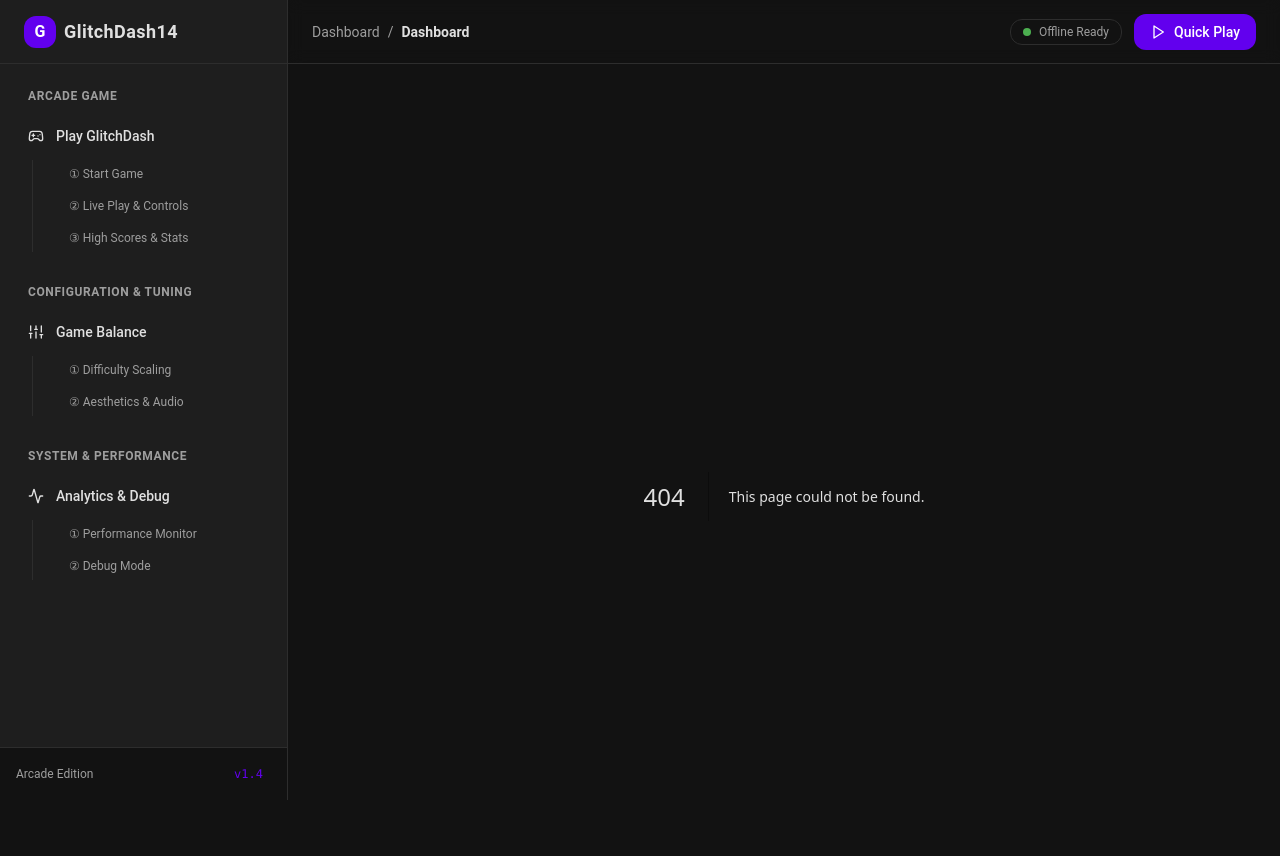
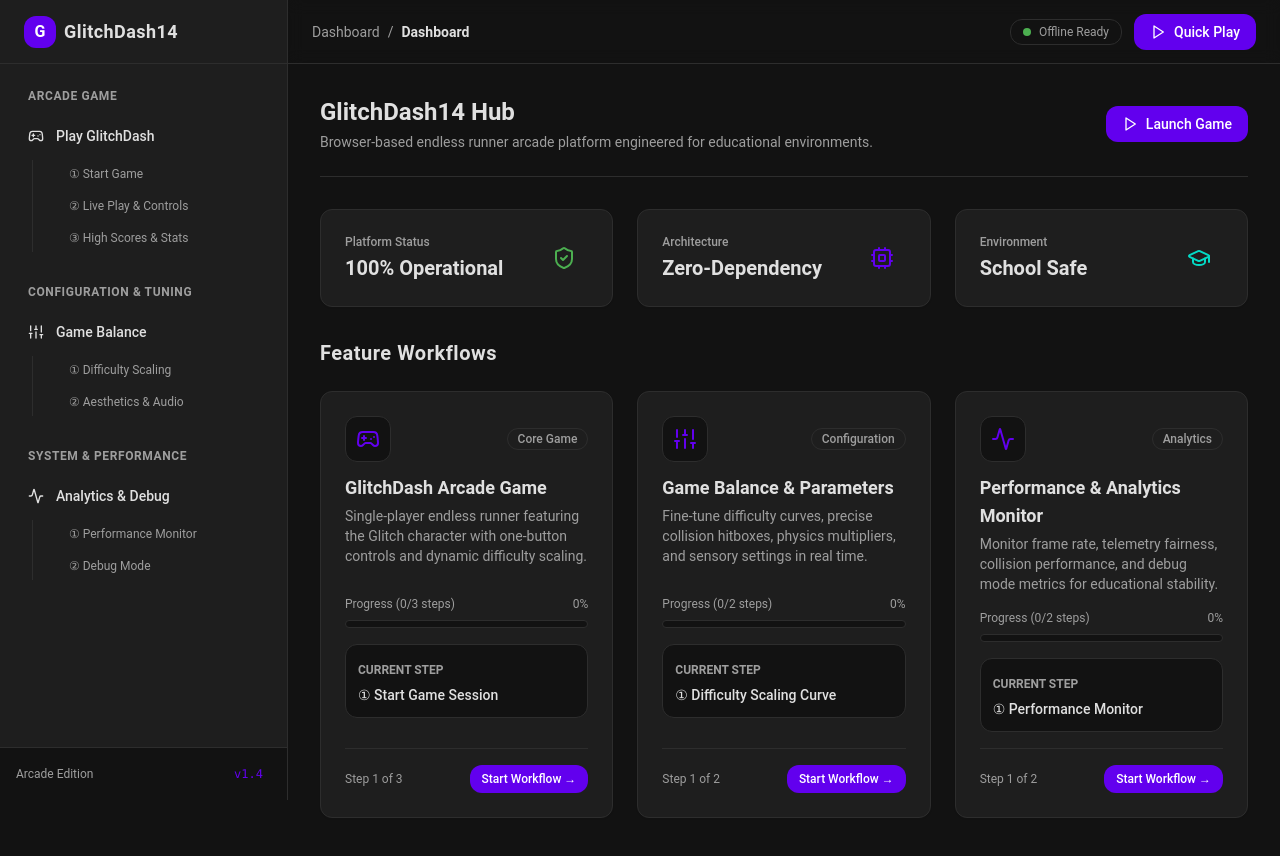
Before and after one commit to patrickgrau-acc/glitchdash14, a Next.js app: page /dashboard in a window 1280 px wide. Before the commit this address had no page. Shown: the top 856 px of the page. Built offline with nearby package versions, Linux system fonts and the light colour scheme.

Commit message:
Add workflow hub dashboard page with feature workflow cards

```diff
--- /dev/null
+++ b/app/dashboard/page.tsx
@@ -0,0 +1,178 @@
+'use client';
+
+import React, { useState, useEffect } from 'react';
+import Link from 'next/link';
+import { PageHeader, Card, CardHeader, CardTitle, CardDescription, CardContent, CardFooter, Badge, Icon, Button } from '@/components/ui';
+
+interface FeatureCardData {
+  title: string;
+  description: string;
+  icon: string;
+  featureKey: string;
+  steps: { label: string; path: string }[];
+  category: 'Core Game' | 'Configuration' | 'Analytics';
+}
+
+const FEATURES: FeatureCardData[] = [
+  {
+    title: 'GlitchDash Arcade Game',
+    description: 'Single-player endless runner featuring the Glitch character with one-button controls and dynamic difficulty scaling.',
+    icon: 'Gamepad2',
+    featureKey: 'glitch_game',
+    category: 'Core Game',
+    steps: [
+      { label: '① Start Game Session', path: '/glitch_dash/start' },
+      { label: '② Live Play & Controls', path: '/glitch_dash/play' },
+      { label: '③ High Scores & Stats', path: '/glitch_dash/scores' },
+    ],
+  },
+  {
+    title: 'Game Balance & Parameters',
+    description: 'Fine-tune difficulty curves, precise collision hitboxes, physics multipliers, and sensory settings in real time.',
+    icon: 'Sliders',
+    featureKey: 'glitch_config',
+    category: 'Configuration',
+    steps: [
+      { label: '① Difficulty Scaling Curve', path: '/glitch_dash/config/difficulty' },
+      { label: '② Aesthetics & Audio Mute', path: '/glitch_dash/config/aesthetics' },
+    ],
+  },
+  {
+    title: 'Performance & Analytics Monitor',
+    description: 'Monitor frame rate, telemetry fairness, collision performance, and debug mode metrics for educational stability.',
+    icon: 'Activity',
+    featureKey: 'glitch_analytics',
+    category: 'Analytics',
+    steps: [
+      { label: '① Performance Monitor', path: '/glitch_dash/analytics/monitor' },
+      { label: '② Real-time Debug Mode', path: '/glitch_dash/analytics/debug' },
+    ],
+  },
+];
+
+export default function DashboardPage() {
+  const [workflowStates, setWorkflowStates] = useState<Record<string, { currentStep: number; completedSteps: number[] }>>({});
+
+  useEffect(() => {
+    const states: Record<string, { currentStep: number; completedSteps: number[] }> = {};
+    for (const f of FEATURES) {
+      const saved = localStorage.getItem(`workflow_${f.featureKey}_state`);
+      if (saved) {
+        try {
+          states[f.featureKey] = JSON.parse(saved);
+        } catch (e) {
+          // ignore
+        }
+      }
+    }
+    setWorkflowStates(states);
+  }, []);
+
+  return (
+    <div className="space-y-8">
+      <PageHeader
+        title="GlitchDash14 Hub"
+        description="Browser-based endless runner arcade platform engineered for educational environments."
+      >
+        <Link href="/glitch_dash/play">
+          <Button variant="primary">
+            <Icon name="Play" className="w-4 h-4 mr-2" />
+            Launch Game
+          </Button>
+        </Link>
+      </PageHeader>
+
+      <div className="grid grid-cols-1 md:grid-cols-3 gap-6">
+        <Card>
+          <div className="flex items-center justify-between">
+            <div>
+              <p className="text-xs text-text-muted font-medium">Platform Status</p>
+              <h3 className="text-xl font-bold text-text mt-1">100% Operational</h3>
+            </div>
+            <div className="p-3 bg-success/20 text-success rounded-full">
+              <Icon name="ShieldCheck" className="w-6 h-6" />
+            </div>
+          </div>
+        </Card>
+        <Card>
+          <div className="flex items-center justify-between">
+            <div>
+              <p className="text-xs text-text-muted font-medium">Architecture</p>
+              <h3 className="text-xl font-bold text-text mt-1">Zero-Dependency</h3>
+            </div>
+            <div className="p-3 bg-primary/20 text-primary rounded-full">
+              <Icon name="Cpu" className="w-6 h-6" />
+            </div>
+          </div>
+        </Card>
+        <Card>
+          <div className="flex items-center justify-between">
+            <div>
+              <p className="text-xs text-text-muted font-medium">Environment</p>
+              <h3 className="text-xl font-bold text-text mt-1">School Safe</h3>
+            </div>
+            <div className="p-3 bg-accent/20 text-accent rounded-full">
+              <Icon name="GraduationCap" className="w-6 h-6" />
+            </div>
+          </div>
+        </Card>
+      </div>
+
+      <div className="space-y-6">
+        <h2 className="text-xl font-bold text-text tracking-wide">Feature Workflows</h2>
+
+        <div className="grid grid-cols-1 md:grid-cols-3 gap-6">
+          {FEATURES.map((feat) => {
+            const state = workflowStates[feat.featureKey];
+            const currentStepIdx = state?.currentStep || 0;
+            const completedCount = state?.completedSteps?.length || 0;
+            const totalSteps = feat.steps.length;
+            const progress = Math.round((completedCount / totalSteps) * 100);
+            const activeStep = feat.steps[currentStepIdx] || feat.steps[0];
+
+            return (
+              <Card key={feat.featureKey} hover className="flex flex-col justify-between">
+                <CardHeader>
+                  <div className="flex items-center justify-between mb-3">
+                    <div className="p-2.5 rounded bg-surface border border-border text-primary">
+                      <Icon name={feat.icon} className="w-6 h-6" />
+                    </div>
+                    <Badge variant="outline">{feat.category}</Badge>
+                  </div>
+                  <CardTitle>{feat.title}</CardTitle>
+                  <CardDescription>{feat.description}</CardDescription>
+                </CardHeader>
+
+                <CardContent className="space-y-4">
+                  <div className="space-y-2">
+                    <div className="flex justify-between text-xs text-text-muted">
+                      <span>Progress ({completedCount}/{totalSteps} steps)</span>
+                      <span>{progress}%</span>
+                    </div>
+                    <div className="w-full bg-surface h-2 rounded overflow-hidden border border-border">
+                      <div className="bg-primary h-full transition-all" style={{ width: `${progress}%` }} />
+                    </div>
+                  </div>
+
+                  <div className="p-3 bg-surface rounded border border-border space-y-1">
+                    <span className="text-xs text-text-muted uppercase font-semibold">Current Step</span>
+                    <p className="text-sm font-medium text-text">{activeStep.label}</p>
+                  </div>
+                </CardContent>
+
+                <CardFooter>
+                  <span className="text-xs text-text-muted">Step {currentStepIdx + 1} of {totalSteps}</span>
+                  <Link href={activeStep.path}>
+                    <Button size="sm" variant="primary">
+                      {completedCount > 0 ? 'Continue →' : 'Start Workflow →'}
+                    </Button>
+                  </Link>
+                </CardFooter>
+              </Card>
+            );
+          })}
+        </div>
+      </div>
+    </div>
+  );
+}
```
